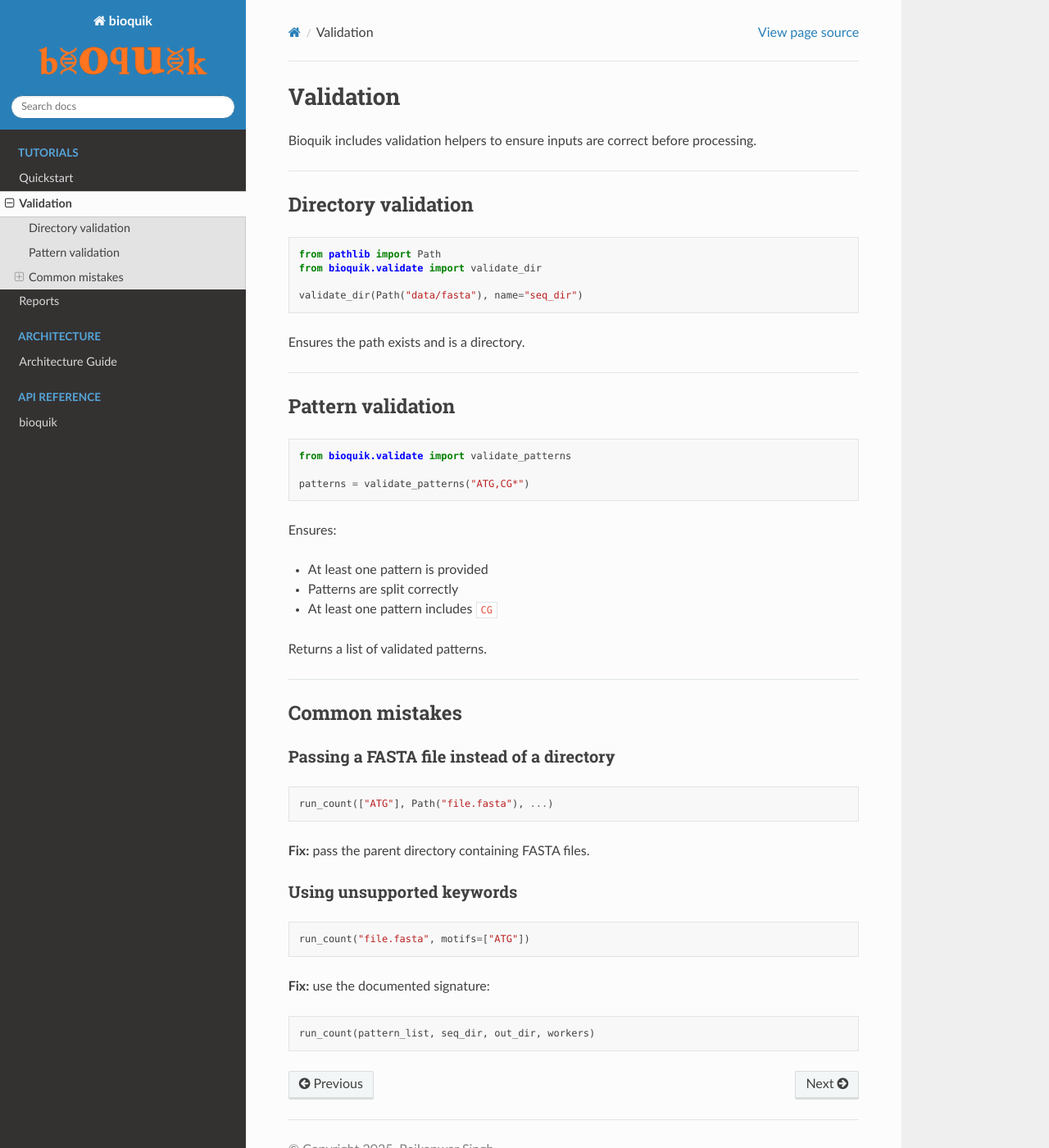
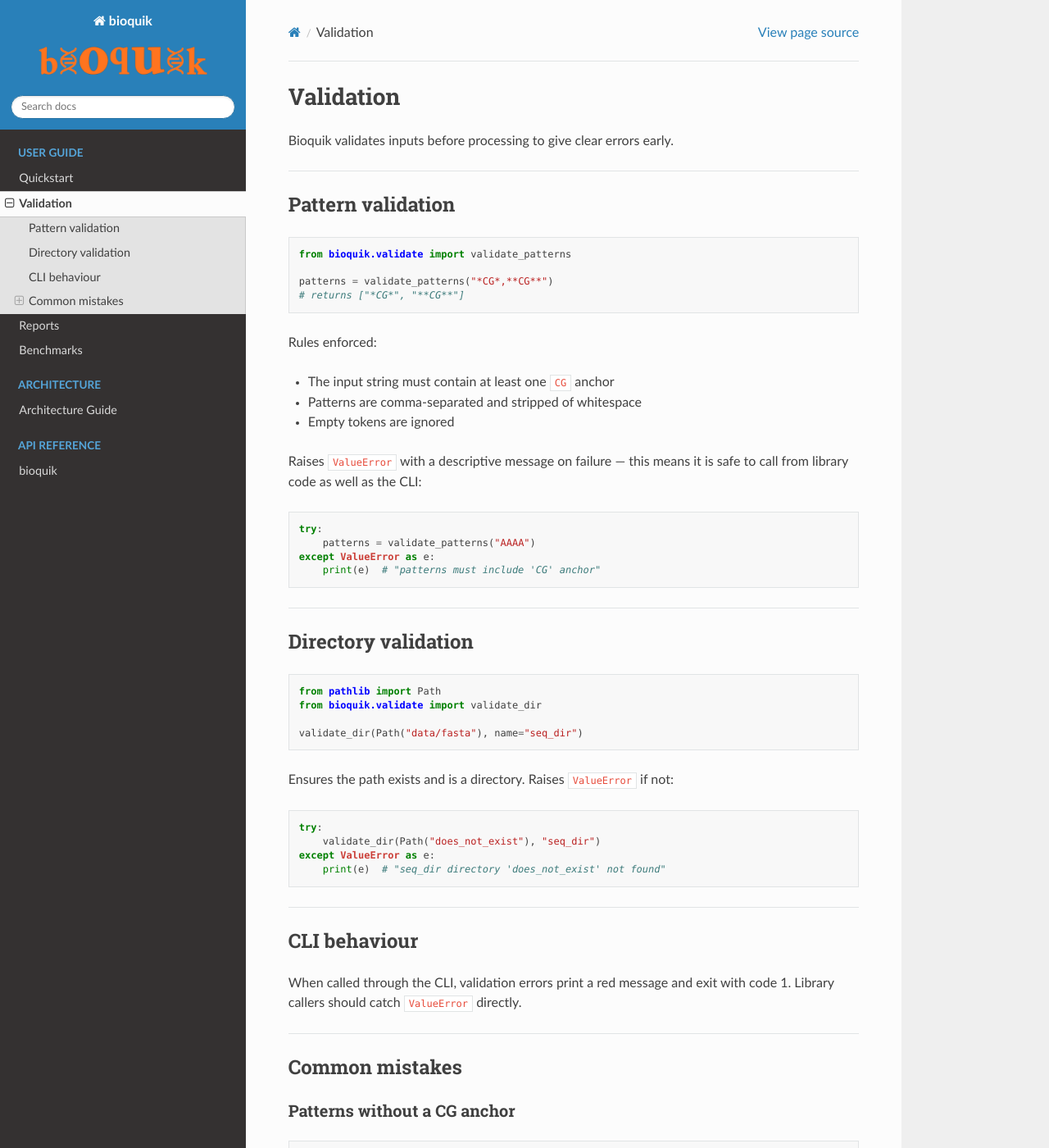
Before and after one commit to Rajkanwars15/bioquik, a Sphinx documentation site: the page built from docs/source/validation.md, in a window 1280 px wide and 1400 px high. Shown: the whole window at 82% size. Built offline with Sphinx 7.4.7 and the Read the Docs theme 3.1.0, drawn with Linux system fonts in a browser that asks for light colours; some of the changed text lies outside the part shown.

Commit message:
fix: CI failures and documentation updates
## CI fixes
- matplotlib>=3.10.3 → >=3.8: 3.10.x dropped Python 3.9 support
- pytest pythonpath = ["."]: benchmarks package not importable in CI
  without the project root on sys.path

## Documentation
- validation.md: reflect new ValueError behaviour (was typer.Exit);
  show library-style try/except usage; fix run_count import example
- reports.md: fix wrong output filename (summary.json → combined_counts.json);
  fix write_summary signature (json_summary → json_out); add heatmap note
- benchmarks.md: new page documenting benchmark suite, strategies compared,
  how to run, and link to correctness tests
- index.md: add benchmarks to toctree; add viz install example; link quickstart

````diff
--- a/docs/source/validation.md
+++ b/docs/source/validation.md
@@ -1,6 +1,31 @@
 # Validation
 
-Bioquik includes validation helpers to ensure inputs are correct before processing.
+Bioquik validates inputs before processing to give clear errors early.
+
+---
+
+## Pattern validation
+
+```python
+from bioquik.validate import validate_patterns
+
+patterns = validate_patterns("*CG*,**CG**")
+# returns ["*CG*", "**CG**"]
+```
+
+Rules enforced:
+- The input string must contain at least one `CG` anchor
+- Patterns are comma-separated and stripped of whitespace
+- Empty tokens are ignored
+
+Raises `ValueError` with a descriptive message on failure — this means it is safe to call from library code as well as the CLI:
+
+```python
+try:
+    patterns = validate_patterns("AAAA")
+except ValueError as e:
+    print(e)  # "patterns must include 'CG' anchor"
+```
 
 ---
 
@@ -13,45 +38,39 @@
 validate_dir(Path("data/fasta"), name="seq_dir")
 ```
 
-Ensures the path exists and is a directory.
+Ensures the path exists and is a directory. Raises `ValueError` if not:
+
+```python
+try:
+    validate_dir(Path("does_not_exist"), "seq_dir")
+except ValueError as e:
+    print(e)  # "seq_dir directory 'does_not_exist' not found"
+```
 
 ---
 
-## Pattern validation
+## CLI behaviour
 
-```python
-from bioquik.validate import validate_patterns
-
-patterns = validate_patterns("ATG,CG*")
-```
-
-Ensures:
-- At least one pattern is provided
-- Patterns are split correctly
-- At least one pattern includes `CG`
-
-Returns a list of validated patterns.
+When called through the CLI, validation errors print a red message and exit with code 1. Library callers should catch `ValueError` directly.
 
 ---
 
 ## Common mistakes
 
+### Patterns without a CG anchor
+
+```python
+validate_patterns("ATG,TAC")  # ValueError: patterns must include 'CG' anchor
+```
+
+Bioquik is designed for CG-anchored motif analysis. Every call must include at least one pattern containing the literal `CG`.
+
 ### Passing a FASTA file instead of a directory
 
 ```python
-run_count(["ATG"], Path("file.fasta"), ...)
+from bioquik import run_count
+run_count(["*CG*"], Path("file.fasta"), out_dir, workers=4)
+# ValueError: sequence directory 'file.fasta' not found
 ```
 
-**Fix:** pass the parent directory containing FASTA files.
-
-### Using unsupported keywords
-
-```python
-run_count("file.fasta", motifs=["ATG"])
-```
-
-**Fix:** use the documented signature:
-
-```python
-run_count(pattern_list, seq_dir, out_dir, workers)
-```
+Pass the **directory** containing FASTA files, not a single file path.
--- a/pyproject.toml
+++ b/pyproject.toml
@@ -47,7 +47,7 @@
 
 [project.optional-dependencies]
 viz = [
-  "matplotlib>=3.10.3"
+  "matplotlib>=3.8"
 ]
 dev = [
   "pytest>=8.2",
@@ -81,6 +81,7 @@
 [tool.pytest.ini_options]
 testpaths = ["tests"]
 addopts = "--tb=short"
+pythonpath = ["."]
 
 [tool.coverage.run]
 source = ["src/bioquik"]
````
Also changed, not shown: docs/source/benchmarks.md (added, +74 -0 lines), docs/source/index.md (+6 -4 lines), docs/source/reports.md (+25 -29 lines).
